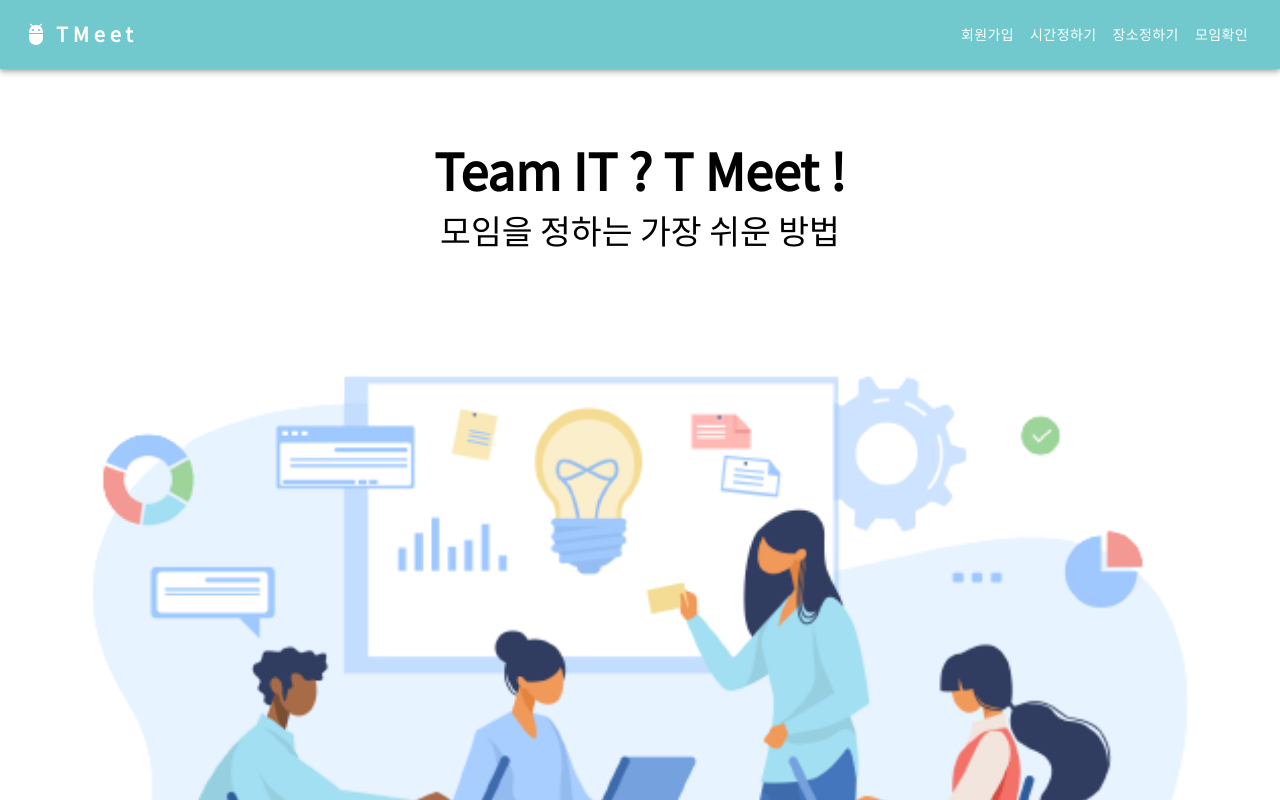
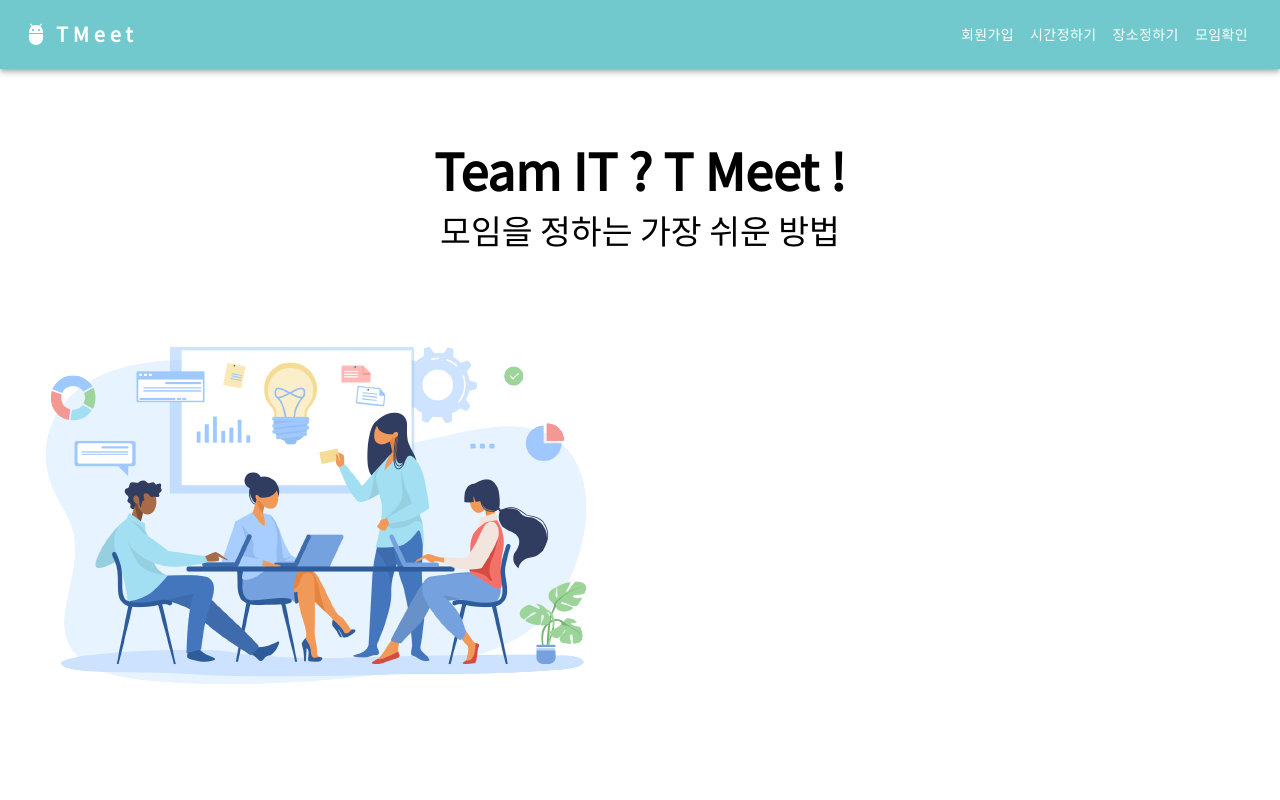
Before and after one commit to ssook1222/TMeet, a React (Create React App) app in the folder tmeet-frontend/: page / in a window 1280 px wide. Shown: the top 800 px of the page. Built offline with nearby package versions, Linux system fonts and the light colour scheme.

Commit message:
[feature/main] UPDATE : img 태그 삭제

```diff
--- a/tmeet-frontend/src/pages/main/Main.css
+++ b/tmeet-frontend/src/pages/main/Main.css
@@ -17,11 +17,11 @@
     font-weight: 800;
 }
 
-img {
-    width: 100%;
-    max-height: 100%;
-    object-fit: contain;
-}
+/*img {*/
+/*    width: 100%;*/
+/*    max-height: 100%;*/
+/*    object-fit: contain;*/
+/*}*/
 
 .meeting{
     margin-top: 5%;
```
